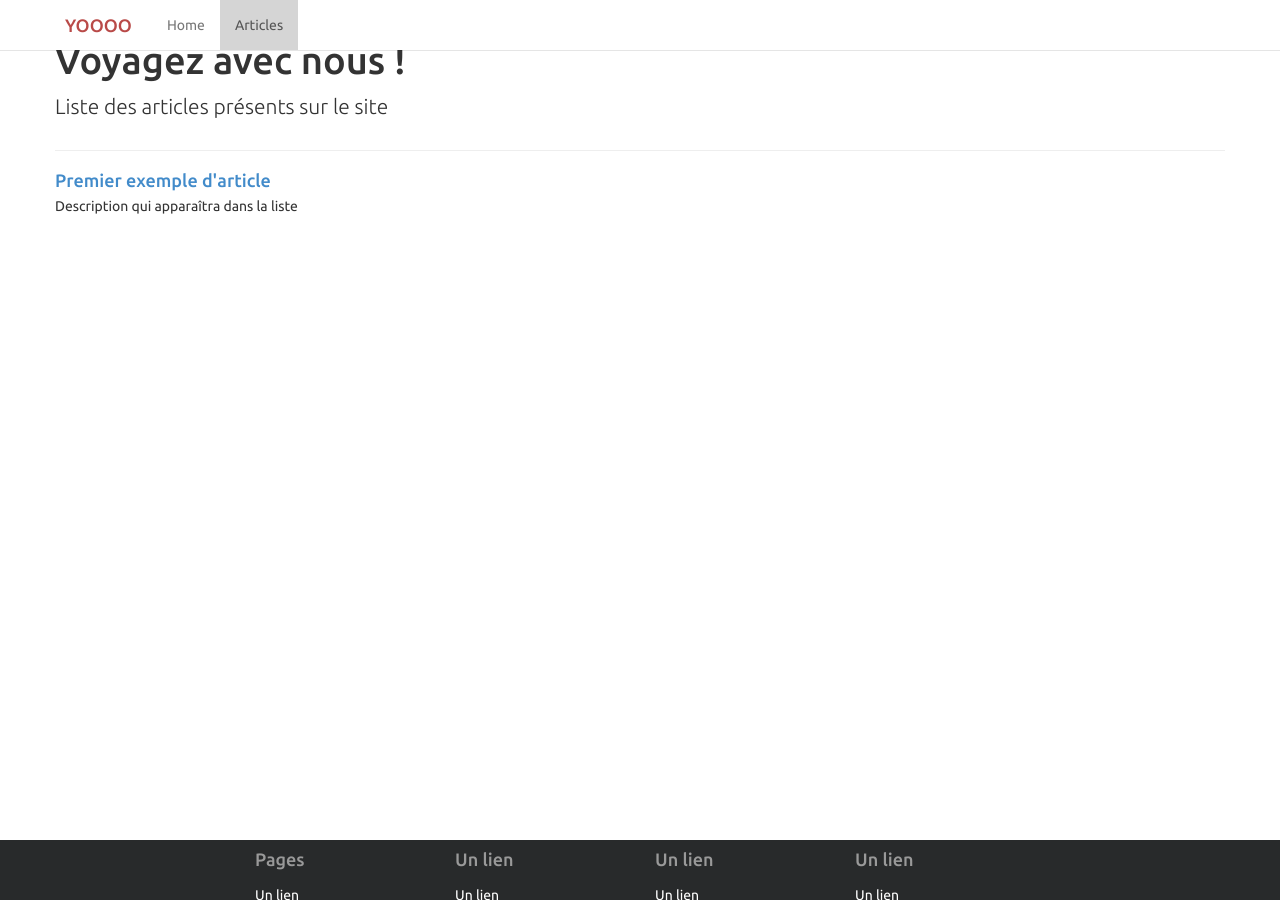
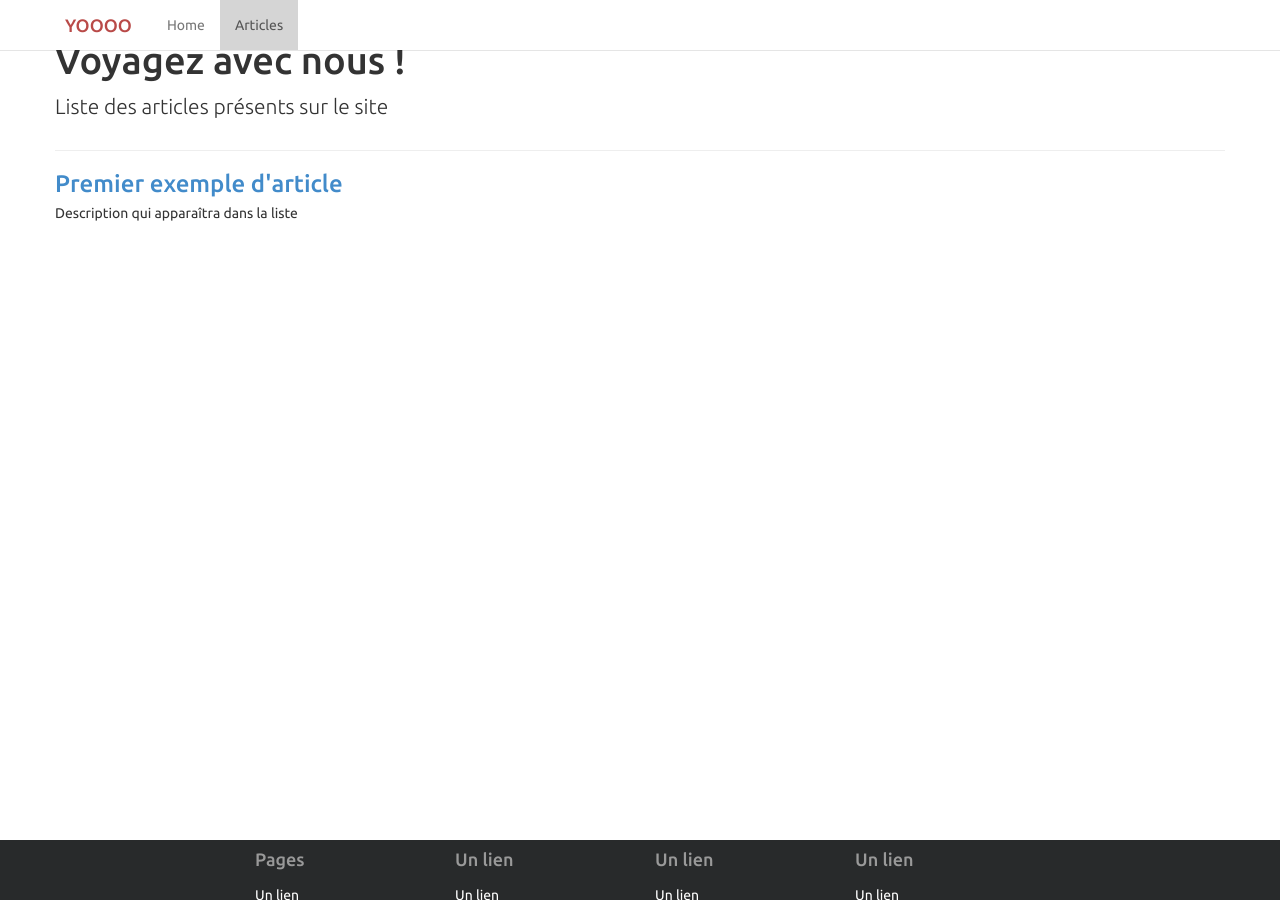
Before and after one commit to link-webcreations/juetpy, a Jekyll site: the page built from articles/index.html, in a window 1280 px wide and 900 px high. Built offline with Jekyll 4.4.1, drawn with Linux system fonts in a browser that asks for light colours; Markdown is read by kramdown in place of the engine named in the settings.

Commit message:
bigger list of post

```diff
--- a/articles/index.html
+++ b/articles/index.html
@@ -16,7 +16,7 @@ slug: articles
     <li class="media">
       <div class="media-body">
         <a href="{{ site.url }}{{ post.url }}">
-          <h4 class="media-heading">{{ post.title }}</h4>
+          <h3 class="media-heading">{{ post.title }}</h3>
         </a>
         {{ post.excerpt }}
       </div>
```
